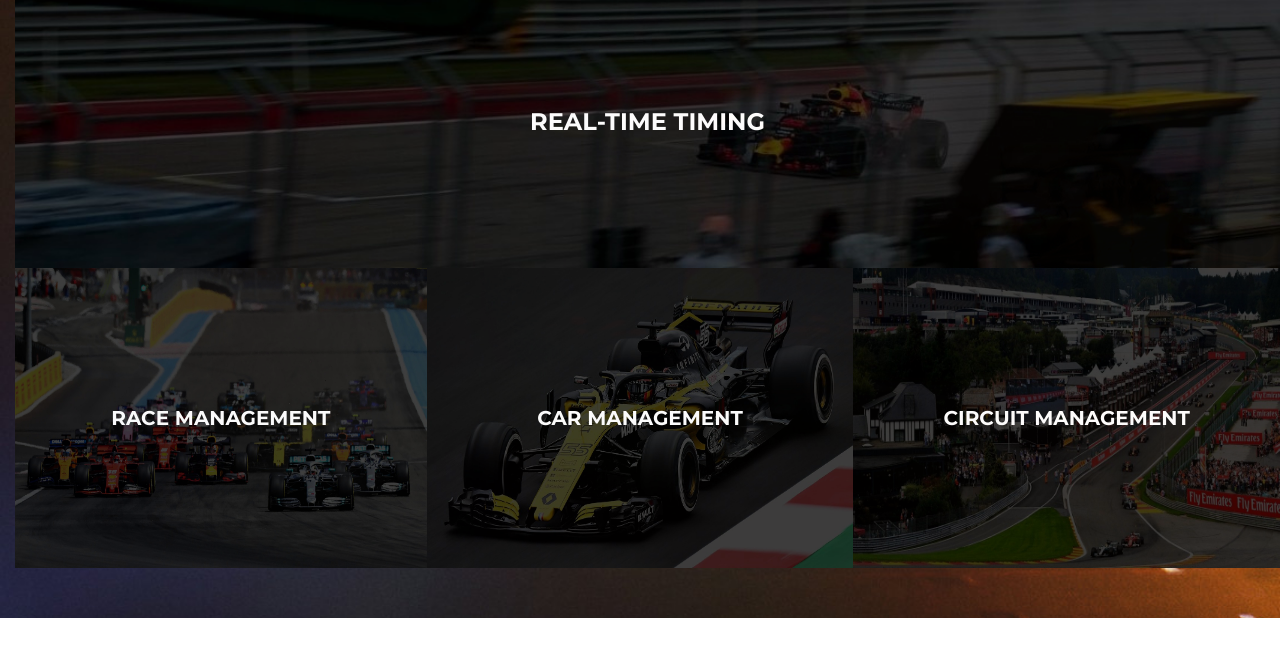
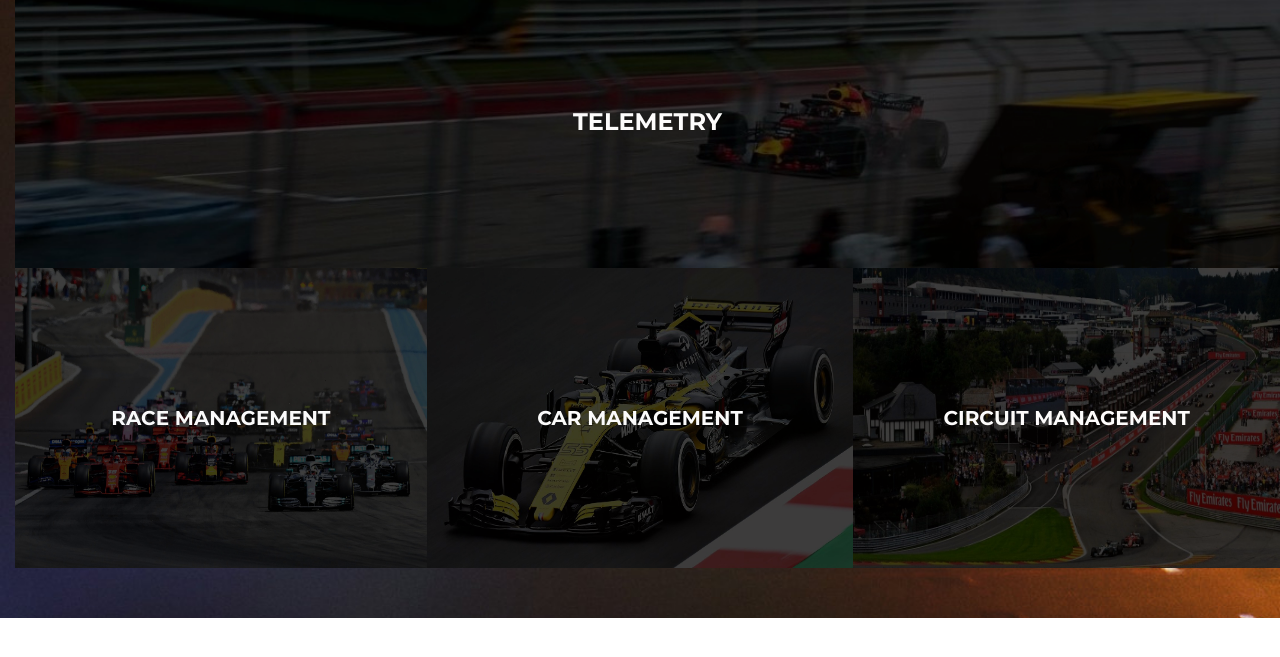
Before and after one commit to Hamyzo/formula1_live_telemetry_app, a plain HTML site: page views/index.html in a window 1280 px wide. Shown: the part 123-780 px from the top of the page. Drawn offline with Linux system fonts and the light colour scheme.

Commit message:
Sexy Styling

```diff
--- a/views/index.html
+++ b/views/index.html
@@ -23,7 +23,7 @@
                 <div class="card">
                     <img class="card-img" src="../assets/images/formula-timing2.jpg" alt="">
                     <div class="card-img-overlay d-flex align-items-center justify-content-center flex-column">
-                        <h2 style="font-family: 'Montserrat-Bold'">REAL-TIME TIMING</h2>
+                        <h2 style="font-family: 'Montserrat-Bold'">TELEMETRY</h2>
                     </div>
                 </div>
             </a>
```
Also changed, not shown: views/raceManagement.html (+1 -1 lines).
